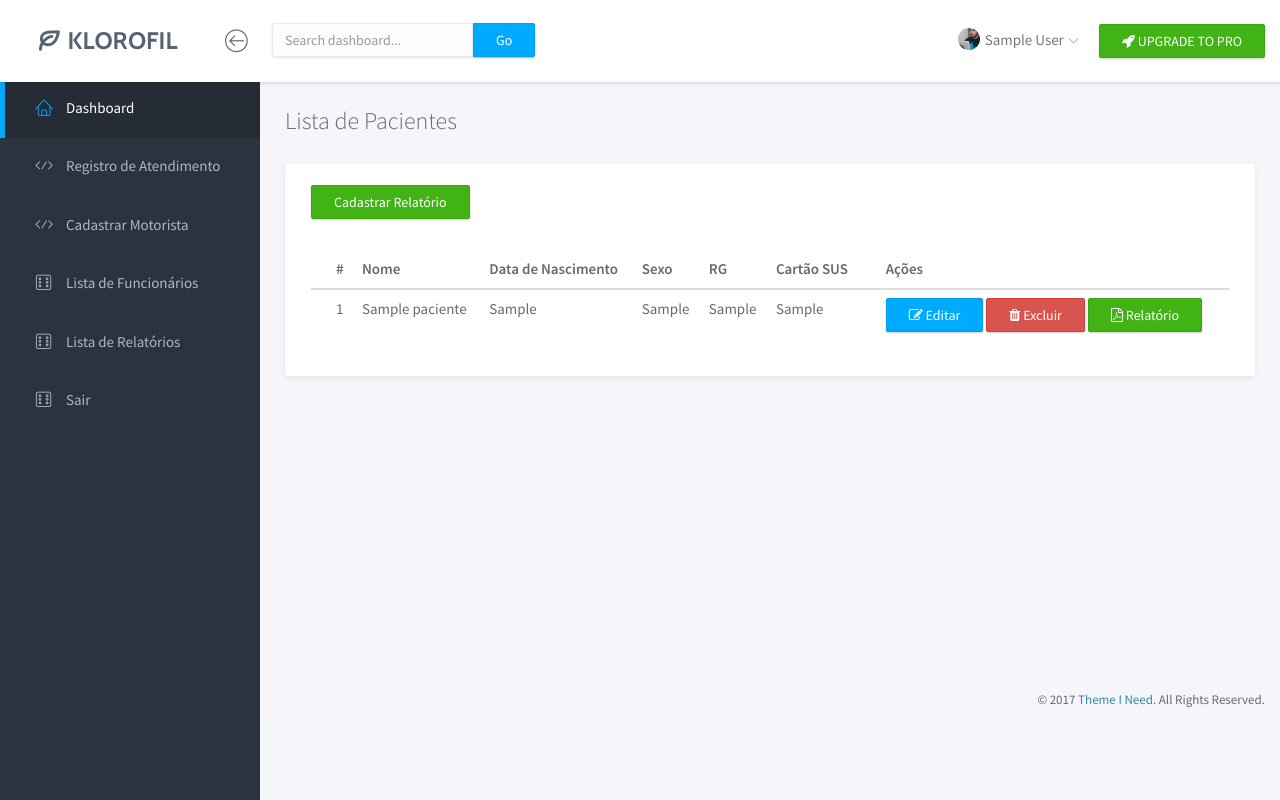
After one commit to GuilhermeDeLimaPontes/Projeto-Faculdade-SADI, a PHP site: page /relatorios.php in a window 1280 px wide. The commit adds this page. Run offline with PHP 8.4, Linux system fonts and the light colour scheme; the visitor is signed in with stand-in values (Sample User, id 1); tables that the repository leaves empty or names only in its code hold one stand-in row (values such as "Sample post").

Commit message:
função pra FK, lista de Pacientes, limpando inputs

```diff
--- a/classes/Motorista.php
+++ b/classes/Motorista.php
@@ -60,6 +60,7 @@ class Motorista extends Conexao
             {
                 session_start();
                 $_SESSION['IDMOTORISTA'] = $results['IDMOTORISTA'];
+                $_SESSION['NOME'] = $results['NOME'];
                 header("location: ../views/index.php");
                 return true;
             }else{
--- a/classes/Paciente.php
+++ b/classes/Paciente.php
@@ -3,12 +3,15 @@
 require_once __DIR__ .'/../db/Conexao.php';
 
 Class Paciente extends Conexao {
+
     private $nome;
     private $data_nascimento;
     private $sexo;
     private $observacao;
     private $rg;
     private $cartao_sus;
+    private $fk_id_endereco;
+
 
     public function __get($atributo)
     {
@@ -22,8 +25,11 @@ Class Paciente extends Conexao {
 
     public function cadastrar()
     {
-        $sql = "INSERT INTO paciente (NOME, DATA_NASCIMENTO,SEXO,OBSERVACAO,RG,CARTAO_SUS)
-                VALUES(:nome, :data_nascimento,:sexo,:observacao,:rg,:cartao_sus)";
+        $sql = "INSERT INTO paciente (NOME, DATA_NASCIMENTO,SEXO,OBSERVACAO,RG,CARTAO_SUS,FK_ID_ENDERECO)
+                VALUES(:nome, :data_nascimento,:sexo,:observacao,:rg,:cartao_sus, :fk_id_endereco)";
+        try{
+
+            $this->db->beginTransaction();
 
             $stmt = $this->db->prepare($sql);
             $stmt->bindParam(":nome", $this->nome);
@@ -32,11 +38,38 @@ Class Paciente extends Conexao {
             $stmt->bindParam(":observacao", $this->observacao);
             $stmt->bindParam(":rg", $this->rg);
             $stmt->bindParam(":cartao_sus", $this->cartao_sus);
+            $stmt->bindParam(":fk_id_endereco", $this->fk_id_endereco);
             $stmt->execute();
+
+            $this->db->commit();
+        }catch(PDOException $e){
+            echo $e->getMessage();
+            $this->db->rollBack();
+        }
+    }
+
+    public function getLastIdPaciente()
+    {
+        $sql = "SELECT IDPACIENTE FROM paciente ORDER BY IDPACIENTE DESC LIMIT 1";
+        $stmt = $this->db->prepare($sql);
+        $stmt->execute();
+
+        if($stmt->rowCount() > 0)
+        {
+         $result = $stmt->fetch(PDO::FETCH_ASSOC);
+         $lastId = $result['IDPACIENTE']+1;
+         return intval($lastId);
+        }
     }
 
     public function listar()
     {
+        $sql = "SELECT IDPACIENTE,NOME,DATA_NASCIMENTO,SEXO,RG,CARTAO_SUS FROM paciente order by NOME";
+        $stmt = $this->db->prepare($sql);
+        $stmt->execute();
+        $results = $stmt->fetchAll(PDO::FETCH_ASSOC);
+
+        return $results;
 
     }
 
--- a/controllers/logout.php
+++ b/controllers/logout.php
@@ -1,6 +1,9 @@
 <?php
+
+    if(isset($_GET['logout']) && $_GET['logout'] == 1){
     session_start();
-    session_destroy();
+    $_SESSION['IDMOTORISTA'] = NULL;
     header("location: ../views/page-login.php");
     exit;
+}
 ?>
--- a/views/cadastro-relatorio.php
+++ b/views/cadastro-relatorio.php
@@ -179,7 +179,7 @@
 			  								<label for="observacao">Observação</label>
 			 								<textarea class="form-control" name="observacao" rows="5" id="observacao"></textarea>
 										  </div>
-										  <button class="btn btn-success btn-block">Cadastrar</button>
+										  <button class="btn btn-success btn-block" name="cadastrar">Cadastrar</button>
 									</div>
 								</div>
 							</div>
--- a/views/header.php
+++ b/views/header.php
@@ -54,12 +54,16 @@
 				<div id="navbar-menu">
 					<ul class="nav navbar-nav navbar-right">
 						<li class="dropdown">
-							<a href="#" class="dropdown-toggle" data-toggle="dropdown"><img src="assets/img/user1.png" class="img-circle" alt="Avatar"> <span>Nome</span> <i class="icon-submenu lnr lnr-chevron-down"></i></a>
+							<a href="#" class="dropdown-toggle" data-toggle="dropdown">
+								<img src="assets/img/user1.png" class="img-circle" alt="Avatar">
+									<span> <?php echo $_SESSION['NOME'] ?></span>
+									<i class="icon-submenu lnr lnr-chevron-down"></i>
+							</a>
 							<ul class="dropdown-menu">
 								<li><a href="#"><i class="lnr lnr-user"></i> <span>My Profile</span></a></li>
 								<li><a href="#"><i class="lnr lnr-envelope"></i> <span>Message</span></a></li>
 								<li><a href="#"><i class="lnr lnr-cog"></i> <span>Settings</span></a></li>
-								<li><a href="../controllers/logout.php"><i class="lnr lnr-exit"></i> <span>Logout</span></a></li>
+								<li><a href="../controllers/logout.php?logout=1"><i class="lnr lnr-exit"></i> <span>Logout</span></a></li>
 							</ul>
 						</li>
 
@@ -77,8 +81,8 @@
 						<li><a href="cadastro-relatorio.php" class=""><i class="lnr lnr-code"></i> <span>Registro de Atendimento</span></a></li>
 						<li><a href="cadastro-motorista.php" class=""><i class="lnr lnr-code"></i> <span>Cadastrar Motorista</span></a></li>
 						<li><a href="funcionarios.php" class=""><i class="lnr lnr-dice"></i> <span>Lista de Funcionários</span></a></li>
-						<li><a href="#" class=""><i class="lnr lnr-dice"></i> <span>Lista de Relatórios</span></a></li>
-						<li><a href="../controllers/logout.php" class=""><i class="lnr lnr-dice"></i> <span>Sair</span></a></li>
+						<li><a href="relatorios.php" class=""><i class="lnr lnr-dice"></i> <span>Lista de Relatórios</span></a></li>
+						<li><a href="../controllers/logout.php?logout=1" class=""><i class="lnr lnr-dice"></i> <span>Sair</span></a></li>
 
 					</ul>
 				</nav>
--- a/views/page-login.php
+++ b/views/page-login.php
@@ -51,7 +51,7 @@
 										<span>Remember me</span>
 									</label>
 								</div>
-								<button type="submit" class="btn btn-primary btn-lg btn-block">LOGIN</button>
+								<button type="submit" name="submit" class="btn btn-primary btn-lg btn-block">LOGIN</button>
 								<div class="bottom">
 									<span class="helper-text"><i class="fa fa-lock"></i> <a href="#">Forgot password?</a></span>
 								</div>
--- /dev/null
+++ b/views/relatorios.php
@@ -0,0 +1,82 @@
+<?php
+			require_once 'header.php';
+			require_once '../classes/Paciente.php'
+		?>
+		<!-- MAIN -->
+		<div class="main">
+			<!-- MAIN CONTENT -->
+			<div class="main-content">
+				<div class="container-fluid">
+					<h3 class="page-title">Lista de Pacientes</h3>
+					<div class="row">
+						<div class="col-md-12">
+							<!-- TABLE HOVER -->
+							<div class="panel">
+								<div class="panel-heading">
+									<a href="cadastro-relatorio.php" class="btn btn-success">Cadastrar Relatório</a>
+								</div>
+								<div class="panel-body">
+									<table class="table table-hover">
+										<thead>
+											<tr>
+												<th>#</th>
+												<th>Nome</th>
+												<th>Data de Nascimento</th>
+                                                <th>Sexo</th>
+                                                <th>RG</th>
+                                                <th>Cartão SUS</th>
+                                                <th>Ações</th>
+											</tr>
+										</thead>
+										<tbody>
+											<?php
+												$paciente = new Paciente();
+
+												$dados = $paciente->listar();
+
+												if(count($dados) > 0)
+												{
+													for ($i=0; $i < count($dados) ; $i++)
+													{
+														echo "<tr>";
+														foreach ($dados[$i] as $k => $v)
+														{
+															echo "<td>$v</td>";
+														}
+														echo '<td>
+																<a href="#" class="btn btn-primary"><i class="fa fa-edit"></i> Editar</a>
+                                                                <a href="#" class="btn btn-danger" ><i class="fa fa-trash"></i> Excluir</a>
+                                                                <a href="#" class="btn btn-success" ><i class="fa fa-file-pdf-o" aria-hidden="true"></i> Relatório</a>
+															 </td>';
+														echo "<tr>";
+													}
+												}
+
+											?>
+										</tbody>
+									</table>
+								</div>
+							</div>
+							<!-- END TABLE HOVER -->
+						</div>
+					</div>
+			</div>
+			<!-- END MAIN CONTENT -->
+		</div>
+		<!-- END MAIN -->
+		<div class="clearfix"></div>
+		<footer>
+			<div class="container-fluid">
+				<p class="copyright">&copy; 2017 <a href="https://www.themeineed.com" target="_blank">Theme I Need</a>. All Rights Reserved.</p>
+			</div>
+		</footer>
+	</div>
+	<!-- END WRAPPER -->
+	<!-- Javascript -->
+	<script src="assets/vendor/jquery/jquery.min.js"></script>
+	<script src="assets/vendor/bootstrap/js/bootstrap.min.js"></script>
+	<script src="assets/vendor/jquery-slimscroll/jquery.slimscroll.min.js"></script>
+	<script src="assets/scripts/klorofil-common.js"></script>
+</body>
+
+</html>
```
Also changed, not shown: classes/Endereco.php (+26 -5 lines), classes/Ocorrencia.php (+14 -5 lines), classes/Origem.php (+29 -4 lines), controllers/AuthLogin.php (+9 -4 lines), controllers/relatorio/cadastro.php (+26 -5 lines), functions.php (added, +7 -0 lines). Lines whose indentation alone changed are shown as unchanged.
